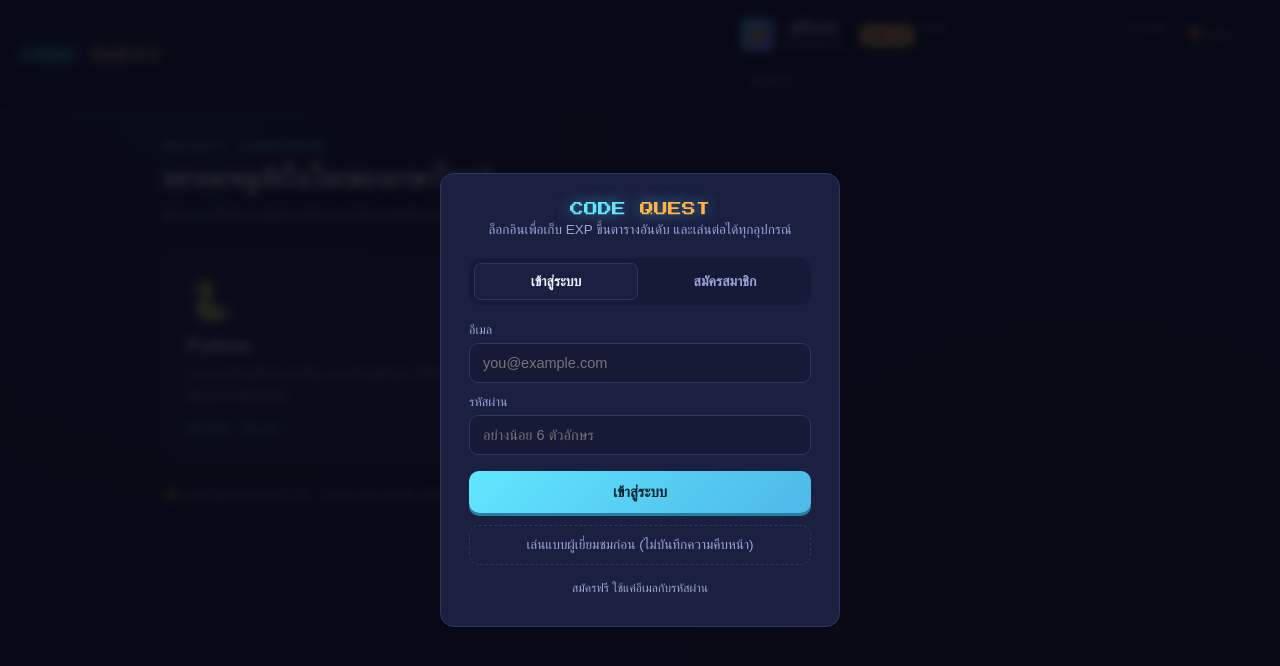
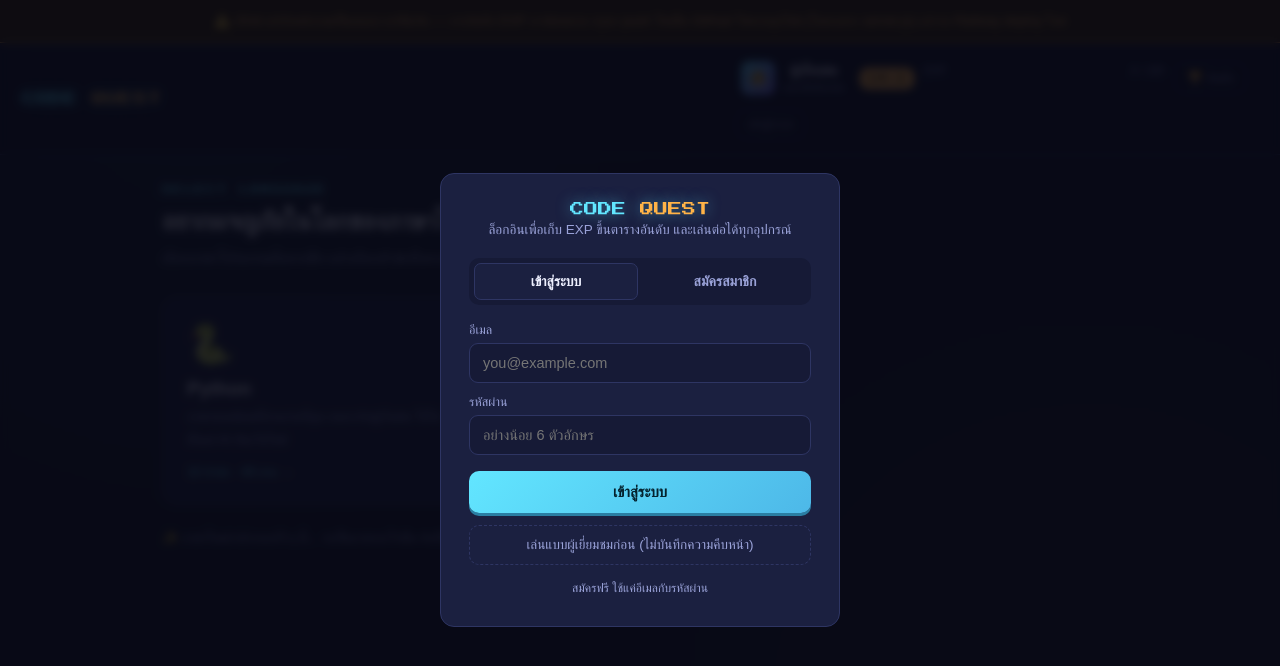
Before and after one commit to Adisakd29/code-quest, a website: page public/index.html in a window 1280 px wide. Drawn offline with Linux system fonts and the light colour scheme; no server answers; a web font is replaced by a local one.

Commit message:
Add files via upload

```diff
--- a/public/index.html
+++ b/public/index.html
@@ -24,6 +24,11 @@
   }
   .pixel{font-family:'Press Start 2P',monospace}
   .hide{display:none !important}
+  .ver-warn{
+    display:none;background:#3a2600;border-bottom:1px solid var(--amber);color:var(--amber);
+    font-size:13px;padding:10px 18px;line-height:1.7;text-align:center;
+  }
+  .ver-warn.show{display:block}
 
   /* ---------- Top bar ---------- */
   header{
@@ -275,6 +280,8 @@
     <button class="guest" id="pfCancel">ปิดหน้าต่างนี้</button>
   </div>
 </div>
+
+<div class="ver-warn" id="verWarn">⚠️ เซิร์ฟเวอร์กับหน้าเกมเป็นคนละเวอร์ชันกัน — การบันทึก EXP อาจผิดพลาด กรุณา push โค้ดขึ้น GitHub ให้ครบทุกไฟล์ (โดยเฉพาะ server.js) แล้วรอ Railway deploy ใหม่</div>
 
 <header>
   <div class="logo pixel" id="homeBtn" title="กลับหน้าเลือกภาษา">CODE<span> QUEST</span></div>
@@ -1370,8 +1377,18 @@ codeEl.addEventListener("keydown", e => {
 });
 
 /* ═══════════════ Init ═══════════════ */
+const CONTENT_VERSION = 3; // ต้องตรงกับ CONTENT_VERSION ใน server.js
+async function checkVersion() {
+  try {
+    const r = await fetch("/api/version");
+    if (!r.ok) { $("verWarn").classList.add("show"); return; } // เซิร์ฟเวอร์เก่าไม่มี endpoint นี้ = ไม่ตรงแน่นอน
+    const d = await r.json();
+    if (d.version !== CONTENT_VERSION) $("verWarn").classList.add("show");
+  } catch { /* เปิดเป็นไฟล์ตรงๆ ไม่มีเซิร์ฟเวอร์ — ข้ามได้ */ }
+}
 renderLangs();
 renderXP();
+checkVersion();
 tryRestore();
 initPy();
 </script>
```
